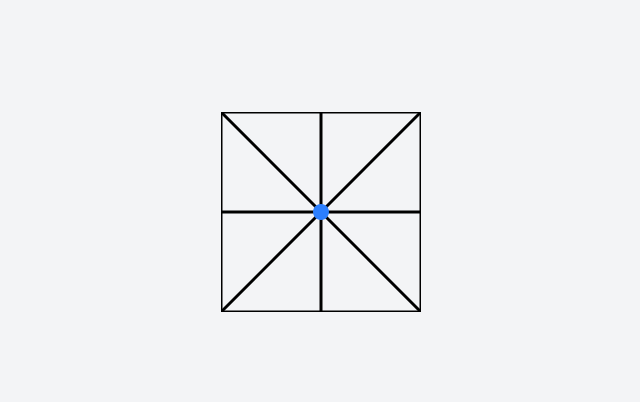
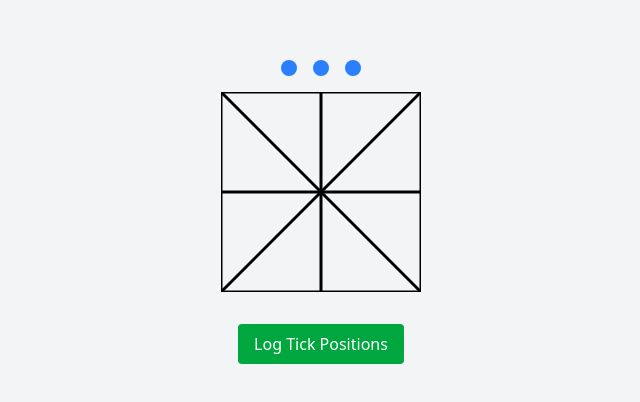
Before and after one commit to Ravindu-Kavishan/MiniDhamWithProlog, a React (Vite) app in the folder FrountEnd/: page / in a window 1280 px wide. Shown: the part 188-590 px from the top of the page, without its empty margins (319-959 px from the left). Built offline with nearby package versions, Linux system fonts and the light colour scheme.

Commit message:
createdboard with therr thicks and button. but it cant move thicks here and there

```diff
--- a/FrountEnd/src/App.jsx
+++ b/FrountEnd/src/App.jsx
@@ -1,48 +1,83 @@
 import React, { useState } from 'react';
 
-const positions = [
-  { x: 0, y: 0 },
-  { x: 100, y: 0 },
-  { x: 200, y: 0 },
-  { x: 0, y: 100 },
-  { x: 100, y: 100 }, // center
-  { x: 200, y: 100 },
-  { x: 0, y: 200 },
-  { x: 100, y: 200 },
-  { x: 200, y: 200 },
-];
+const namedPositions = {
+  a: { x: 0, y: 0 },
+  b: { x: 100, y: 0 },
+  c: { x: 200, y: 0 },
+  d: { x: 0, y: 100 },
+  e: { x: 100, y: 100 },
+  f: { x: 200, y: 100 },
+  g: { x: 0, y: 200 },
+  h: { x: 100, y: 200 },
+  i: { x: 200, y: 200 },
+};
+
+const getClosestPositionName = (x, y) => {
+  let closest = 'a';
+  let minDist = Infinity;
+  for (const [key, pos] of Object.entries(namedPositions)) {
+    const dist = Math.hypot(x - pos.x, y - pos.y);
+    if (dist < minDist) {
+      minDist = dist;
+      closest = key;
+    }
+  }
+  return closest;
+};
 
 export default function App() {
-  const [tickPos, setTickPos] = useState({ x: 100, y: 100 }); // Start at center
+  const [ticks, setTicks] = useState([
+    { id: 1, position: null },
+    { id: 2, position: null },
+    { id: 3, position: null },
+  ]);
 
-  const handleDrop = (e) => {
+  const handleDrop = (e, tickId) => {
     const rect = e.currentTarget.getBoundingClientRect();
     const dropX = e.clientX - rect.left;
     const dropY = e.clientY - rect.top;
 
-    // Snap to the closest predefined point
-    let closest = positions[0];
-    let minDist = Infinity;
-    positions.forEach((pos) => {
-      const dist = Math.hypot(dropX - pos.x, dropY - pos.y);
-      if (dist < minDist) {
-        minDist = dist;
-        closest = pos;
-      }
+    const nearest = getClosestPositionName(dropX, dropY);
+    const newTicks = ticks.map((t) =>
+      t.id === tickId ? { ...t, position: nearest } : t
+    );
+    setTicks(newTicks);
+  };
+
+  const handlePrint = () => {
+    console.log('Tick Positions:');
+    ticks.forEach((t) => {
+      console.log(`Tick ${t.id}: ${t.position ?? 'not placed'}`);
     });
-
-    setTickPos(closest);
   };
 
   return (
-    <div className="flex justify-center items-center h-screen bg-gray-100">
+    <div className="flex flex-col items-center justify-center min-h-screen bg-gray-100 gap-4">
+      {/* Ticks outside */}
+      <div className="flex gap-4">
+        {ticks.map((tick) => (
+          !tick.position && (
+            <div
+              key={tick.id}
+              draggable
+              onDragStart={(e) => e.dataTransfer.setData('text/plain', tick.id)}
+              className="w-4 h-4 bg-blue-500 rounded-full cursor-grab"
+            ></div>
+          )
+        ))}
+      </div>
+
+      {/* Board */}
       <div
         className="relative"
         style={{ width: 200, height: 200 }}
         onDragOver={(e) => e.preventDefault()}
-        onDrop={handleDrop}
+        onDrop={(e) => {
+          const tickId = parseInt(e.dataTransfer.getData('text/plain'));
+          handleDrop(e, tickId);
+        }}
       >
-        {/* Board */}
+        {/* SVG board */}
         <svg width={200} height={200} className="absolute top-0 left-0">
           <rect x="0" y="0" width="200" height="200" stroke="black" strokeWidth="3" fill="none" />
           <line x1="100" y1="0" x2="100" y2="200" stroke="black" strokeWidth="3" />
@@ -51,13 +86,30 @@ export default function App() {
           <line x1="200" y1="0" x2="0" y2="200" stroke="black" strokeWidth="3" />
         </svg>
 
-        {/* Draggable Tick */}
-        <div
-          draggable
-          className="absolute w-4 h-4 bg-blue-500 rounded-full cursor-grab"
-          style={{ left: tickPos.x - 8, top: tickPos.y - 8 }}
-        ></div>
+        {/* Ticks on board */}
+        {ticks.map((tick) => {
+          if (!tick.position) return null;
+          const pos = namedPositions[tick.position];
+          return (
+            <div
+              key={tick.id}
+              className="absolute w-4 h-4 bg-blue-500 rounded-full cursor-default"
+              style={{
+                left: pos.x - 8,
+                top: pos.y - 8,
+              }}
+            ></div>
+          );
+        })}
       </div>
+
+      {/* Button */}
+      <button
+        className="mt-4 px-4 py-2 bg-green-600 text-white rounded hover:bg-green-700"
+        onClick={handlePrint}
+      >
+        Log Tick Positions
+      </button>
     </div>
   );
 }
```
